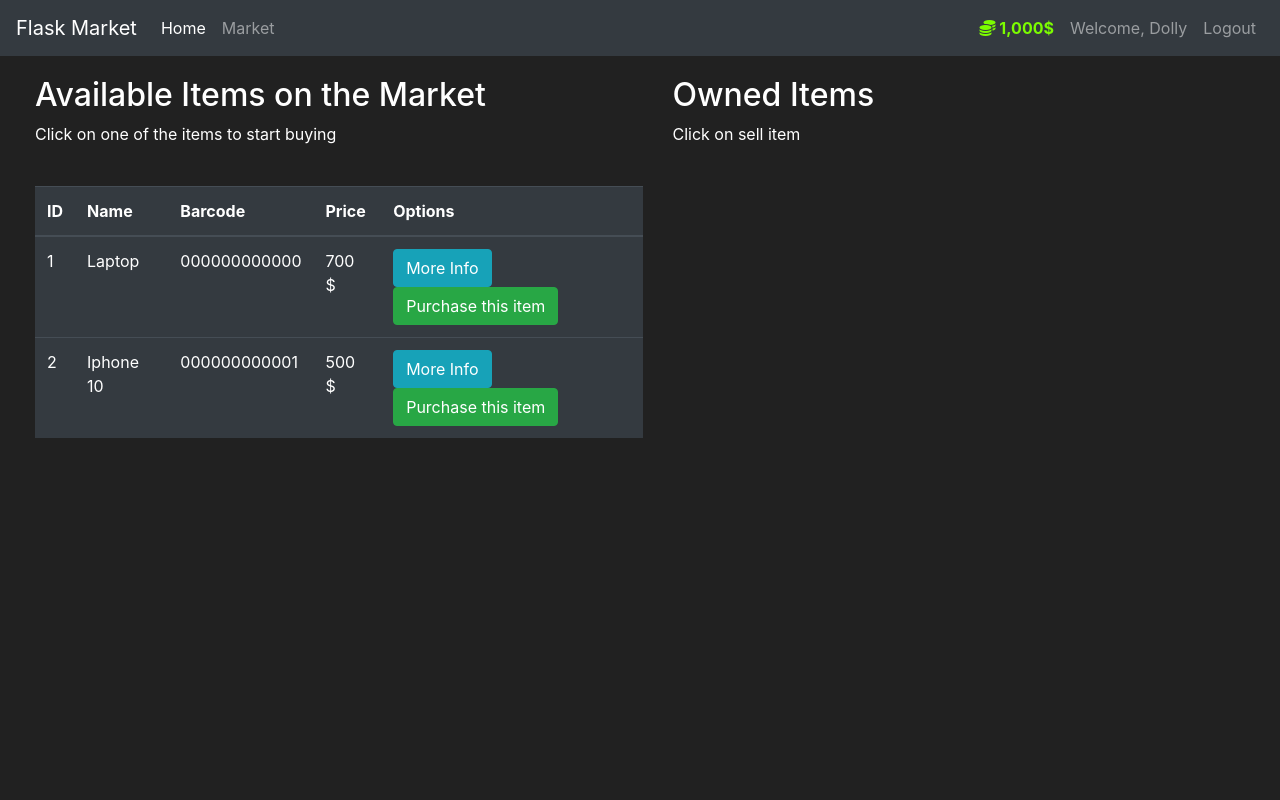
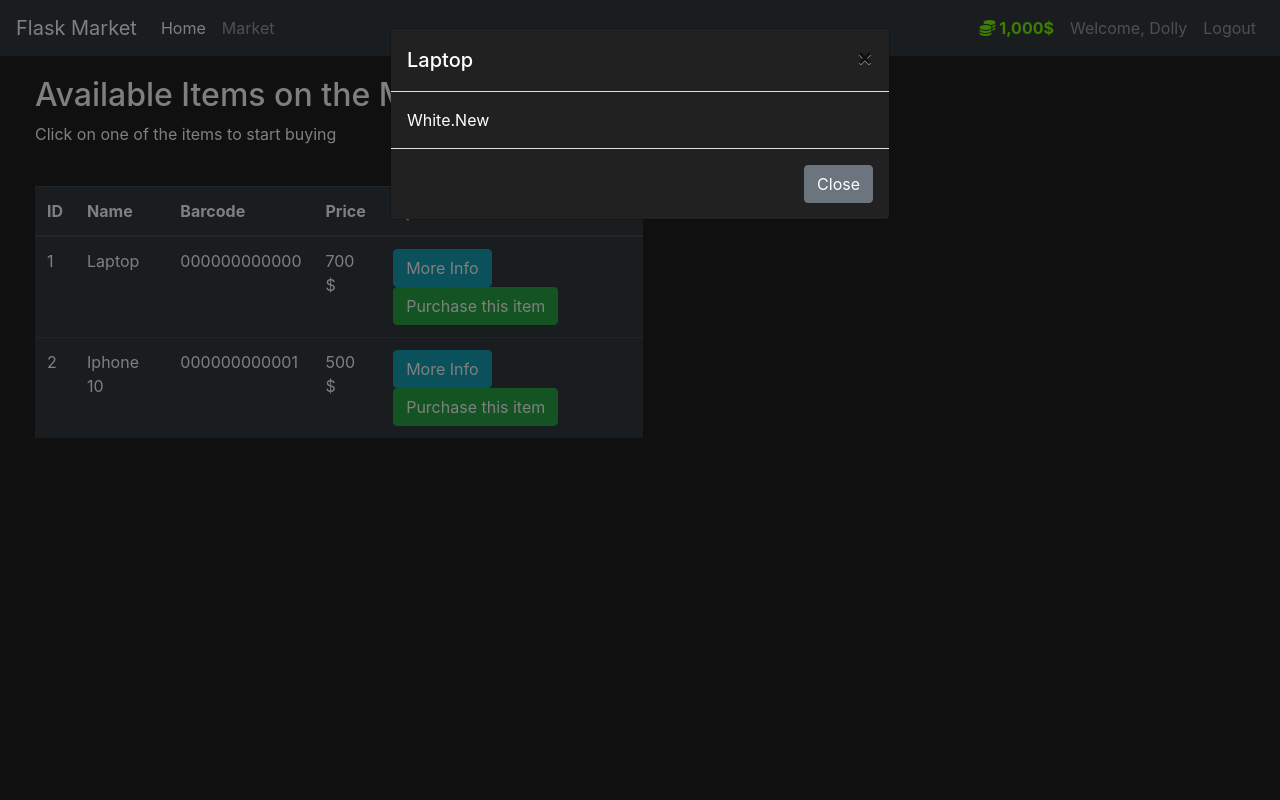
Before and after one commit to njerigathigi/FlaskMarket, a Flask app: page /market in a window 1280 px wide, after a click on "More Info". Run offline with Flask 2, Linux system fonts and the light colour scheme; a user stored in the database is signed in; data comes from the database, SQL or seed files in the repository; some libraries are stand-ins or nearby versions.

Commit message:
create modals that are unique per item

```diff
--- a/market/templates/includes/items_modals.html
+++ b/market/templates/includes/items_modals.html
@@ -8,21 +8,23 @@
 <!-- Button trigger modal -->
 
   <!-- Modal -->
-<div class="modal fade" id="Modal-MoreInfo" tabindex="-1" role="dialog" aria-labelledby="exampleModalLabel" aria-hidden="true">
+  <!-- give unique id for each modal -->
+<div class="modal fade" id="Modal-MoreInfo-{{item.id}}" tabindex="-1" role="dialog" aria-labelledby="exampleModalLabel" aria-hidden="true">
  <div class="modal-dialog" role="document">
     <div class="modal-content">
         <div class="modal-header">
-          <h5 class="modal-title" id="exampleModalLabel">Modal title</h5>
+          <h5 class="modal-title" id="exampleModalLabel">
+            {{ item.name }}
+          </h5>
           <button type="button" class="close" data-dismiss="modal" aria-label="Close">
             <span aria-hidden="true">&times;</span>
           </button>
         </div>
         <div class="modal-body">
-          ...
+          {{ item.description }}
         </div>
         <div class="modal-footer">
           <button type="button" class="btn btn-secondary" data-dismiss="modal">Close</button>
-          <button type="button" class="btn btn-primary">Save changes</button>
         </div>
       </div>
     </div>
```
